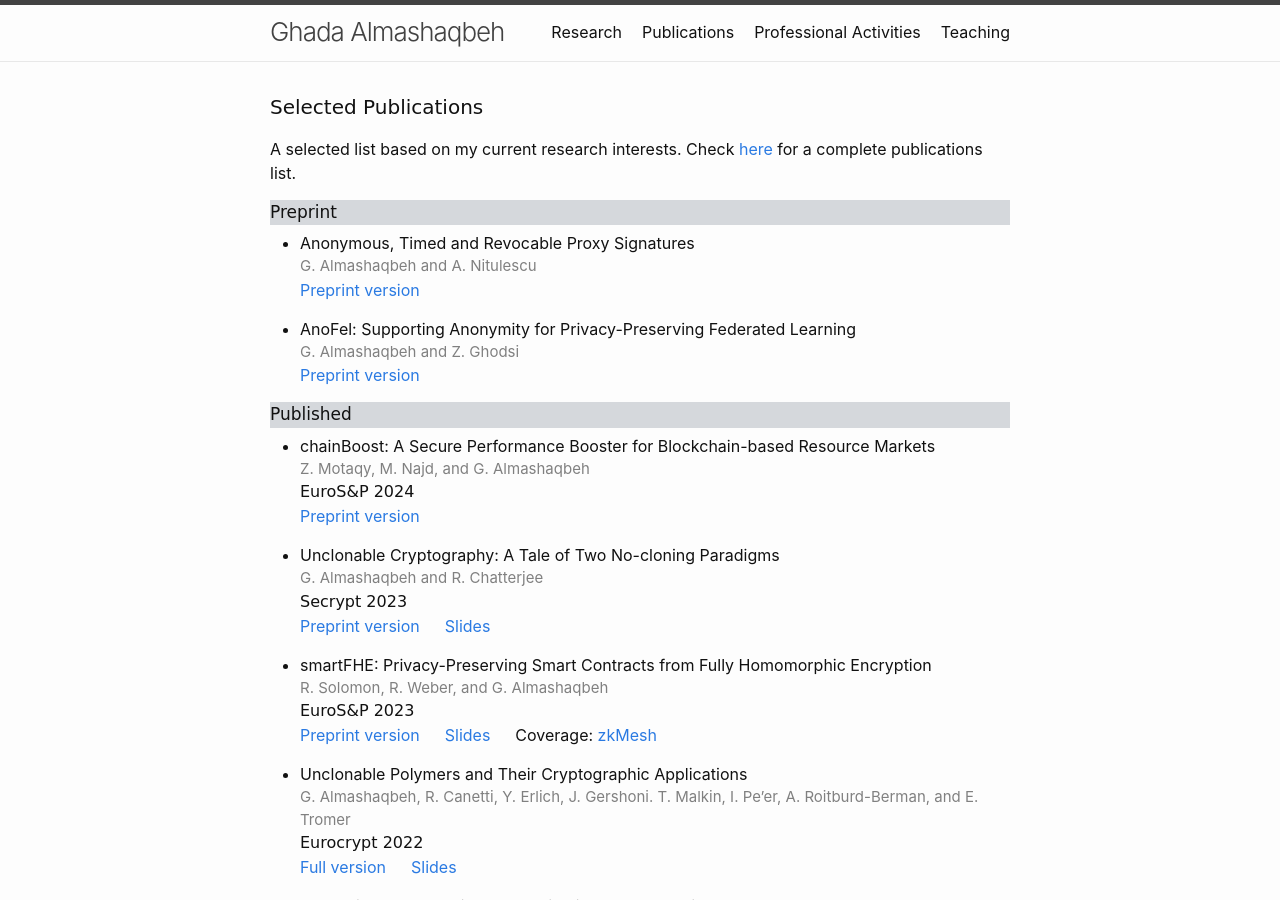
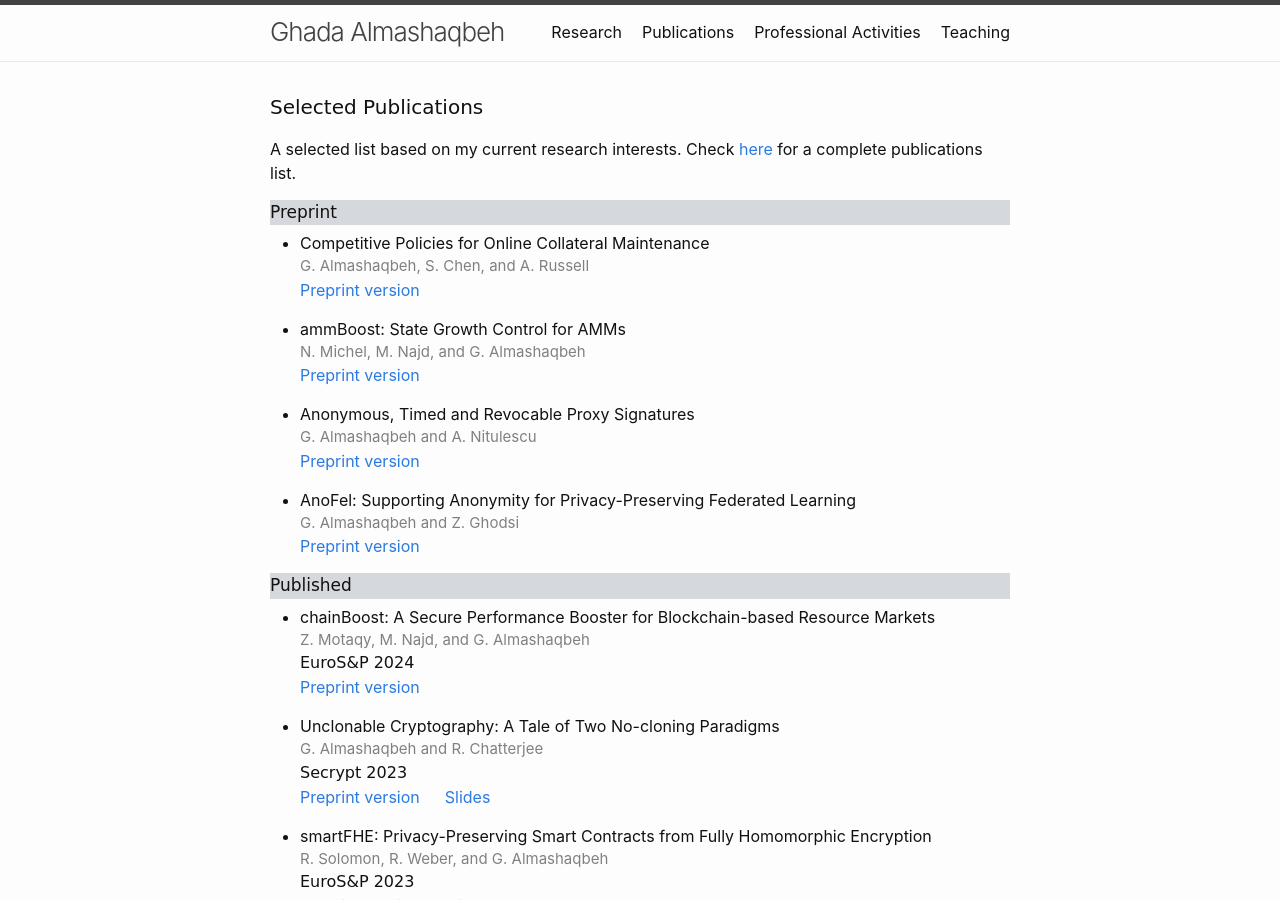
Before and after one commit to GhadaAlmashaqbeh/GhadaAlmashaqbeh.github.io, a Jekyll site: the page built from 02-publications.md, in a window 1280 px wide and 900 px high. Built offline with Jekyll 4.4.1, drawn with Linux system fonts in a browser that asks for light colours.

Commit message:
edit publications

```diff
--- a/02-publications.md
+++ b/02-publications.md
@@ -9,6 +9,14 @@ permalink: /publications/
 A selected list based on my current research interests. Check [here](https://scholar.google.com/citations?hl=en&user=QKIkII0AAAAJ&view_op=list_works&sortby=pubdate) for a complete publications list.<br/>
 
 <div style="font-family: 'Comic Sans MS'; font-size:17px; background-color:rgb(213, 216, 220);margin-bottom:6px;">Preprint</div>
+
+* Competitive Policies for Online Collateral Maintenance<br/>
+  <div style="color:grey; font-size:15px;">G. Almashaqbeh, S. Chen, and A. Russell</div>
+  [Preprint version](https://arxiv.org/abs/2406.17121)
+
+* ammBoost: State Growth Control for AMMs<br/>
+  <div style="color:grey; font-size:15px;">N. Michel, M. Najd, and G. Almashaqbeh</div>
+  [Preprint version](https://arxiv.org/abs/2406.17094)
 
 * Anonymous, Timed and Revocable Proxy Signatures<br/>
   <div style="color:grey; font-size:15px;">G. Almashaqbeh and A. Nitulescu</div>
```
Also changed, not shown: 01-research.md (+2 -2 lines).
